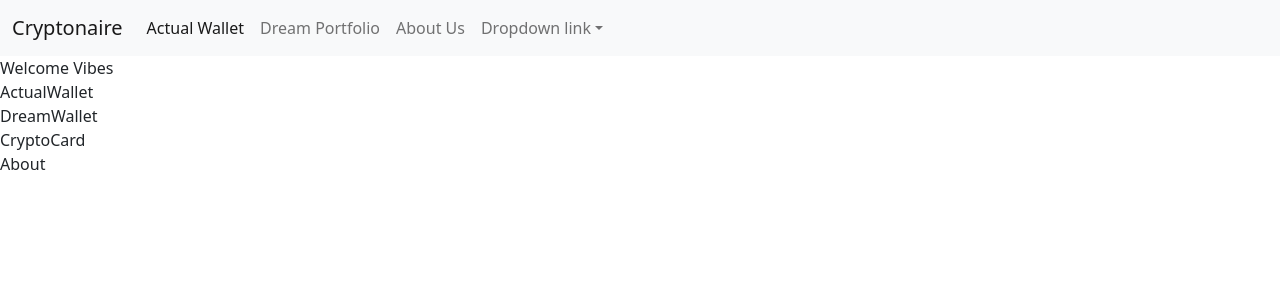
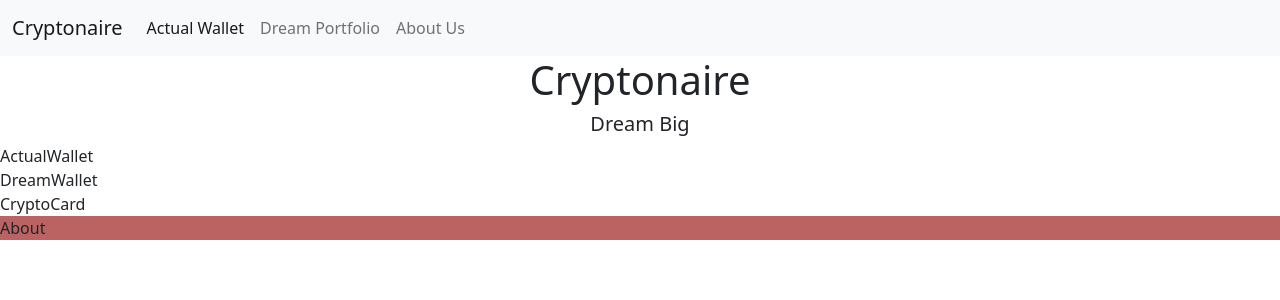
Before and after one commit to AlexManzi/Cryptonaire, a React (Create React App) app: page / in a window 1280 px wide. Shown: the top 300 px of the page. Built offline with nearby package versions, Linux system fonts and the light colour scheme; no server answers.

Commit message:
CSS Basics

```diff
--- a/public/index.html
+++ b/public/index.html
@@ -16,6 +16,8 @@
       user's mobile device or desktop. See https://developers.google.com/web/fundamentals/web-app-manifest/
     -->
     <link rel="manifest" href="%PUBLIC_URL%/manifest.json" />
+    <link rel="stylesheet" href="styles.css">
+
     <!--
       Notice the use of %PUBLIC_URL% in the tags above.
       It will be replaced with the URL of the `public` folder during the build.
--- /dev/null
+++ b/public/styles.css
@@ -0,0 +1,13 @@
+#navbarDropdownMenuLink {
+    opacity: 0;
+
+}
+
+#About {
+    background-color: rgb(187, 99, 99);
+}
+
+.CenterPiece{
+    text-justify: auto;
+    text-align: center;
+}
--- a/src/About.js
+++ b/src/About.js
@@ -2,7 +2,7 @@ import React from 'react'
 
 function About() {
   return (
-    <div>About</div>
+    <div id='About'>About</div>
   )
 }
 
--- a/src/Navbar.js
+++ b/src/Navbar.js
@@ -1,6 +1,11 @@
 import React from 'react'
 
-function Navbar() {
+function Navbar({data}) {
+  console.log(data);
+  // console.log(data);
+  // let btcPrice = data.map((currency)=> {
+  //   // console.log(currency);
+  // })
   return (
     <div>
         <nav className="navbar navbar-expand-lg navbar-light bg-light">
@@ -24,17 +29,19 @@ function Navbar() {
             <a className="nav-link dropdown-toggle" href="#" id="navbarDropdownMenuLink" role="button" data-bs-toggle="dropdown" aria-expanded="false">
               Dropdown link
             </a>
-            <ul className="dropdown-menu" aria-labelledby="navbarDropdownMenuLink">
-              <li><a className="dropdown-item" href="#">Action</a></li>
-              <li><a className="dropdown-item" href="#">Another action</a></li>
-              <li><a className="dropdown-item" href="#">Something else here</a></li>
+            <ul id="dropDown"className="dropdown-menu" aria-labelledby="navbarDropdownMenuLink">
+              <li><a className="dropdown-item" href="#">Actual Wallet</a></li>
+              <li><a className="dropdown-item" href="#">Dream Portfolio</a></li>
+              <li><a className="dropdown-item" href="#">About Us</a></li>
             </ul>
           </li>
         </ul>
       </div>
     </div>
   </nav>
+  {/* <h4> BTC price = {data.bitcoin.usd}</h4> */}
 </div>
+
   )
 }
 
--- a/src/PriceFetchManager.js
+++ b/src/PriceFetchManager.js
@@ -10,16 +10,15 @@ useEffect(()=> {
 fetch('https://api.coingecko.com/api/v3/simple/price?ids=bitcoin%2Cethereum&vs_currencies=usd&include_market_cap=true&include_24hr_change=true')
 .then(resp => resp.json())
 .then(data => {
-  setData(data)
+  setData([data])
 })
 
 },[])
-
-console.log(data);
+// console.log(data)
 
   return (
    <div>
-     <Navbar />
+     <Navbar data={data} />
     <WelcomeVibes/>
     <ActualWallet />
 
--- a/src/WelcomeVibes.js
+++ b/src/WelcomeVibes.js
@@ -4,8 +4,9 @@ function WelcomeVibes() {
 
 
   return (
-    <div>
-      Welcome Vibes
+    <div className="container">
+     <h1 className="CenterPiece">Cryptonaire</h1>
+     <h5 className="CenterPiece">Dream Big</h5>
     </div>
   )
 }
```
